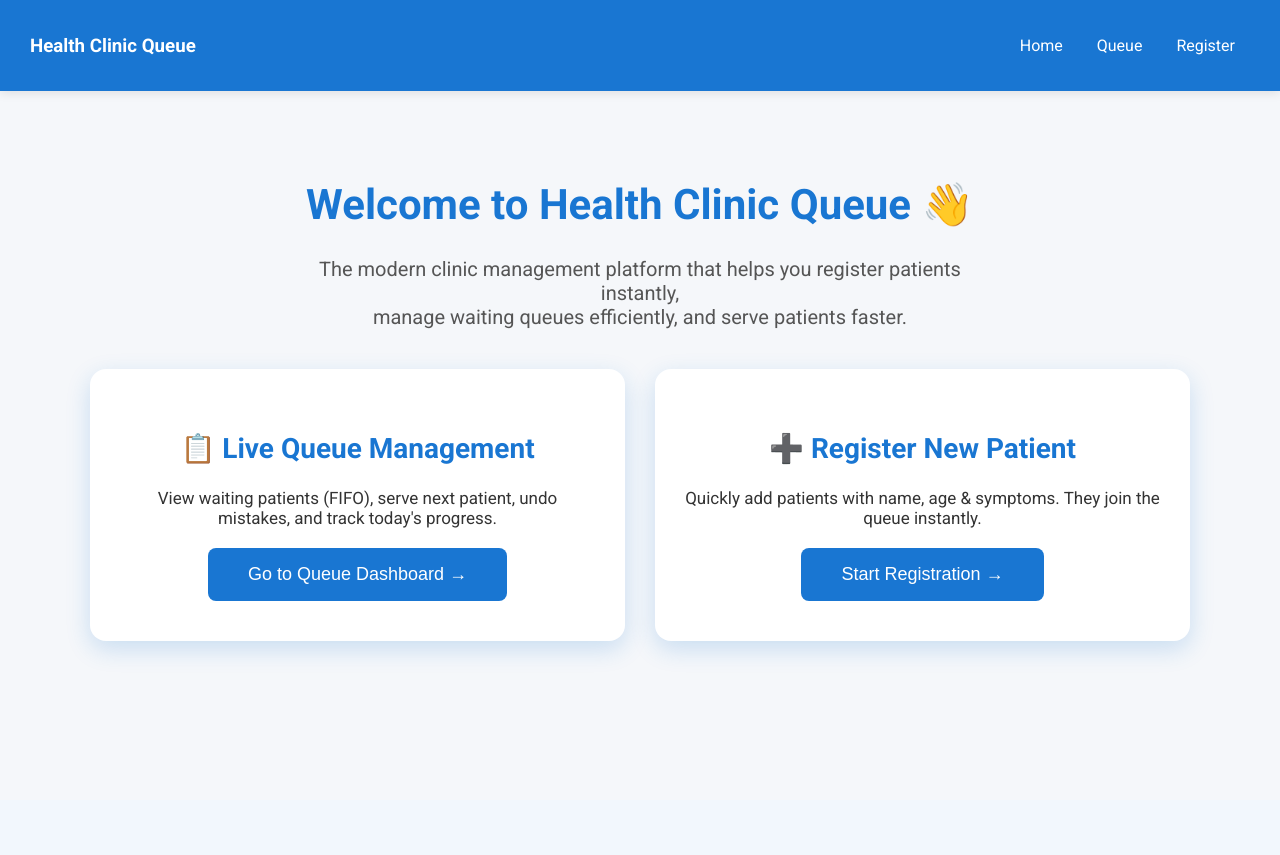
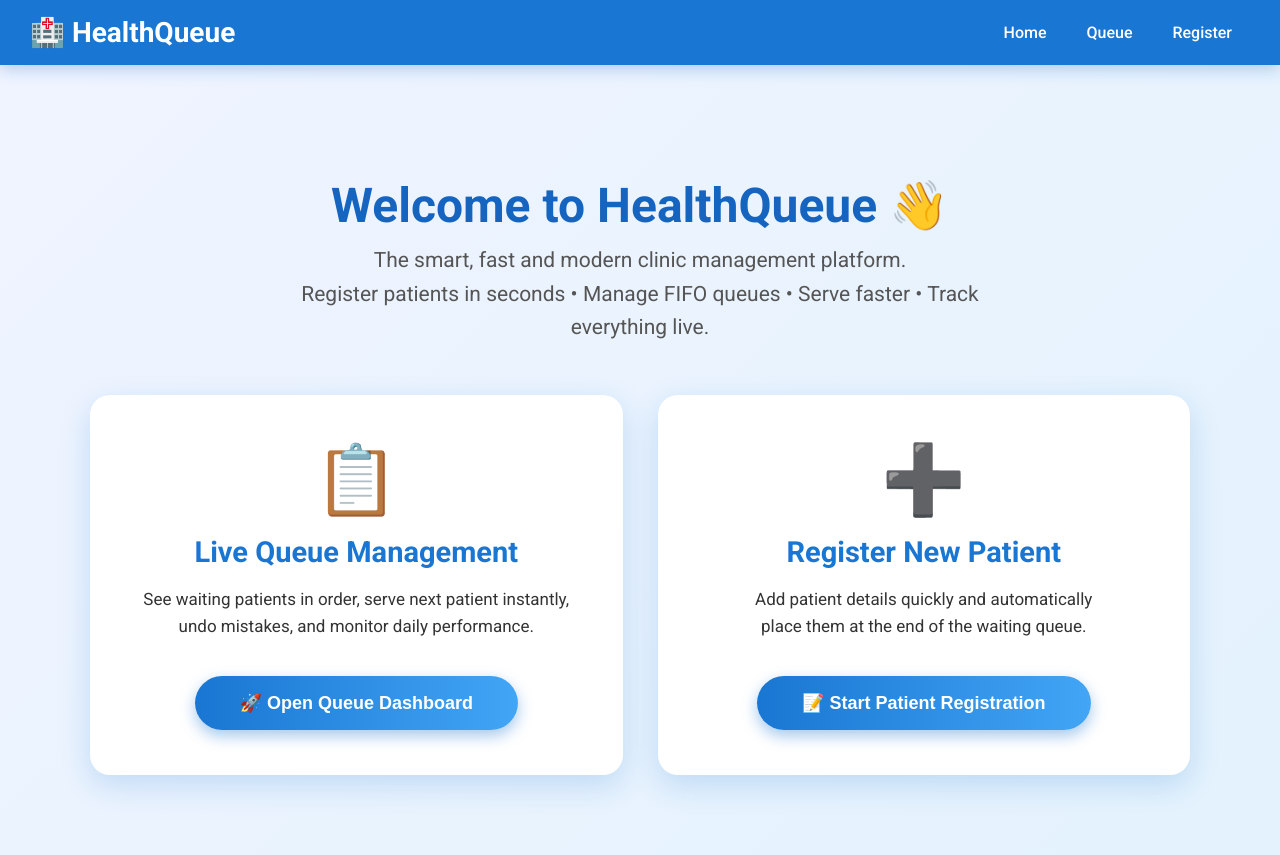
Before and after one commit to RubabImran/A-Health-Clinic-Queue-Manager, a Flask app: page / in a window 1280 px wide. Before the commit the page ends 654 px from the top, so only its background shows below. Run offline with Flask 3, Linux system fonts and the light colour scheme.

Commit message:
Update index and queue templates; enhance UI elements and improve text clarity

```diff
--- a/templates/index.html
+++ b/templates/index.html
@@ -2,15 +2,18 @@
 <html lang="en">
   <head>
     <meta charset="UTF-8" />
-    <title>Health Clinic Queue • Patient Management</title>
+    <title>HealthQueue • Smart Clinic Management</title>
     <style>
       @import url("https://fonts.googleapis.com/css2?family=Roboto:wght@400;500;700&display=swap");
+
       body {
         font-family: "Roboto", sans-serif;
-        background: #f5f7fa;
+        background: linear-gradient(135deg, #f0f4ff, #e3f2fd);
         margin: 0;
         color: #333;
+        animation: fadeIn 1s ease-in-out;
       }
+
       .navbar {
         background: #1976d2;
         color: white;
@@ -18,109 +21,214 @@
         display: flex;
         justify-content: space-between;
         align-items: center;
-        box-shadow: 0 2px 10px rgba(0, 0, 0, 0.1);
+        box-shadow: 0 4px 15px rgba(25, 118, 210, 0.3);
+        position: sticky;
+        top: 0;
+        z-index: 100;
       }
+
+      .logo {
+        font-size: 28px;
+        font-weight: 700;
+        display: flex;
+        align-items: center;
+        gap: 10px;
+      }
+
       .container {
         max-width: 1100px;
-        margin: 40px auto;
+        margin: 60px auto;
         padding: 20px;
       }
+
       h1 {
-        font-size: 42px;
-        color: #1976d2;
+        font-size: 48px;
+        color: #1565c0;
         text-align: center;
+        margin-bottom: 10px;
+        animation: slideDown 0.8s ease;
       }
+
       .desc {
         text-align: center;
-        font-size: 20px;
+        font-size: 21px;
         color: #555;
-        max-width: 700px;
-        margin: 0 auto 40px;
+        max-width: 720px;
+        margin: 0 auto 50px;
+        line-height: 1.6;
       }
+
       .cards {
         display: grid;
         grid-template-columns: 1fr 1fr;
-        gap: 30px;
+        gap: 35px;
       }
+
       .card {
         background: white;
-        border-radius: 16px;
-        box-shadow: 0 8px 25px rgba(25, 118, 210, 0.2);
-        padding: 40px 30px;
+        border-radius: 20px;
+        box-shadow: 0 10px 30px rgba(25, 118, 210, 0.2);
+        padding: 45px 35px;
         text-align: center;
-        transition: 0.3s;
+        transition: all 0.4s ease;
+        position: relative;
+        overflow: hidden;
       }
+
       .card:hover {
-        transform: translateY(-10px);
-        box-shadow: 0 15px 35px rgba(25, 118, 210, 0.3);
+        box-shadow: 0 20px 45px rgba(25, 118, 210, 0.35);
       }
+
+      .card::before {
+        content: "";
+        position: absolute;
+        top: -50%;
+        left: -50%;
+        width: 200%;
+        height: 200%;
+        background: radial-gradient(
+          circle,
+          rgba(255, 255, 255, 0.3) 0%,
+          transparent 70%
+        );
+        opacity: 0;
+        transition: 0.5s;
+        pointer-events: none;
+      }
+
+      .card:hover::before {
+        opacity: 1;
+        top: -30%;
+        left: -30%;
+      }
+
       .card h2 {
         color: #1976d2;
-        font-size: 28px;
+        font-size: 29px;
+        margin: 15px 0;
       }
+
+      .icon {
+        font-size: 68px;
+        margin-bottom: 15px;
+        transition: transform 0.4s;
+      }
+
       button {
-        padding: 16px 40px;
+        padding: 16px 45px;
         font-size: 18px;
+        font-weight: 600;
         border: none;
-        border-radius: 8px;
-        background: #1976d2;
+        border-radius: 50px;
+        background: linear-gradient(90deg, #1976d2, #42a5f5);
         color: white;
-        font-weight: 500;
         cursor: pointer;
+        box-shadow: 0 6px 15px rgba(25, 118, 210, 0.4);
+        transition: all 0.3s;
       }
+
       button:hover {
-        background: #1565c0;
-        transform: scale(1.05);
+        background: linear-gradient(90deg, #1565c0, #1976d2);
+        transform: scale(1.08);
+        box-shadow: 0 10px 25px rgba(25, 118, 210, 0.5);
+      }
+
+      @keyframes fadeIn {
+        from {
+          opacity: 0;
+        }
+        to {
+          opacity: 1;
+        }
+      }
+
+      @keyframes slideDown {
+        from {
+          transform: translateY(-30px);
+          opacity: 0;
+        }
+        to {
+          transform: translateY(0);
+          opacity: 1;
+        }
+      }
+
+      .badge {
+        text-align: center;
+        margin-top: 50px;
+        font-size: 14px;
+        color: #666;
       }
     </style>
   </head>
   <body>
     <div class="navbar">
-      <h3>Health Clinic Queue</h3>
+      <div class="logo">🏥 HealthQueue</div>
       <div>
-        <a href="/" style="color: white; margin: 0 15px; text-decoration: none"
+        <a
+          href="/"
+          style="
+            color: white;
+            margin: 0 18px;
+            text-decoration: none;
+            font-weight: 500;
+          "
           >Home</a
         >
         <a
           href="/queue"
-          style="color: white; margin: 0 15px; text-decoration: none"
+          style="
+            color: white;
+            margin: 0 18px;
+            text-decoration: none;
+            font-weight: 500;
+          "
           >Queue</a
         >
         <a
           href="/register"
-          style="color: white; margin: 0 15px; text-decoration: none"
+          style="
+            color: white;
+            margin: 0 18px;
+            text-decoration: none;
+            font-weight: 500;
+          "
           >Register</a
         >
       </div>
     </div>
 
     <div class="container">
-      <h1>Welcome to Health Clinic Queue 👋</h1>
+      <h1>Welcome to HealthQueue 👋</h1>
       <p class="desc">
-        The modern clinic management platform that helps you register patients
-        instantly,<br />
-        manage waiting queues efficiently, and serve patients faster.
+        The smart, fast and modern clinic management platform.<br />
+        Register patients in seconds • Manage FIFO queues • Serve faster • Track
+        everything live.
       </p>
 
       <div class="cards">
         <!-- Card 1 -->
         <div class="card">
-          <h2>📋 Live Queue Management</h2>
-          <p style="font-size: 17px; margin: 20px 0">
-            View waiting patients (FIFO), serve next patient, undo mistakes, and
-            track today's progress.
+          <div class="icon">📋</div>
+          <h2>Live Queue Management</h2>
+          <p style="font-size: 17px; line-height: 1.6">
+            See waiting patients in order, serve next patient instantly,<br />
+            undo mistakes, and monitor daily performance.
           </p>
-          <a href="/queue"><button>Go to Queue Dashboard →</button></a>
+          <br />
+          <a href="/queue"><button>🚀 Open Queue Dashboard</button></a>
         </div>
 
         <!-- Card 2 -->
         <div class="card">
-          <h2>➕ Register New Patient</h2>
-          <p style="font-size: 17px; margin: 20px 0">
-            Quickly add patients with name, age & symptoms. They join the queue
-            instantly.
+          <div class="icon">➕</div>
+          <h2>Register New Patient</h2>
+          <p style="font-size: 17px; line-height: 1.6">
+            Add patient details quickly and automatically<br />
+            place them at the end of the waiting queue.
           </p>
-          <a href="/register"><button>Start Registration →</button></a>
+          <br />
+          <a href="/register"><button>📝 Start Patient Registration</button></a>
         </div>
       </div>
     </div>
--- a/templates/queue.html
+++ b/templates/queue.html
@@ -106,11 +106,11 @@
             ><button class="btn-red">👨‍⚕️ Serve Next Patient</button></a
           >
           <a href="/undo"
-            ><button class="btn-orange">↩️ Undo Last Serve (Stack)</button></a
+            ><button class="btn-orange">↩️ Undo Last Serve</button></a
           >
           <a href="/reset"
             ><button style="background: #757575; color: white">
-              Reset Demo
+              Reset Queue
             </button></a
           >
           <a href="/register"
```
